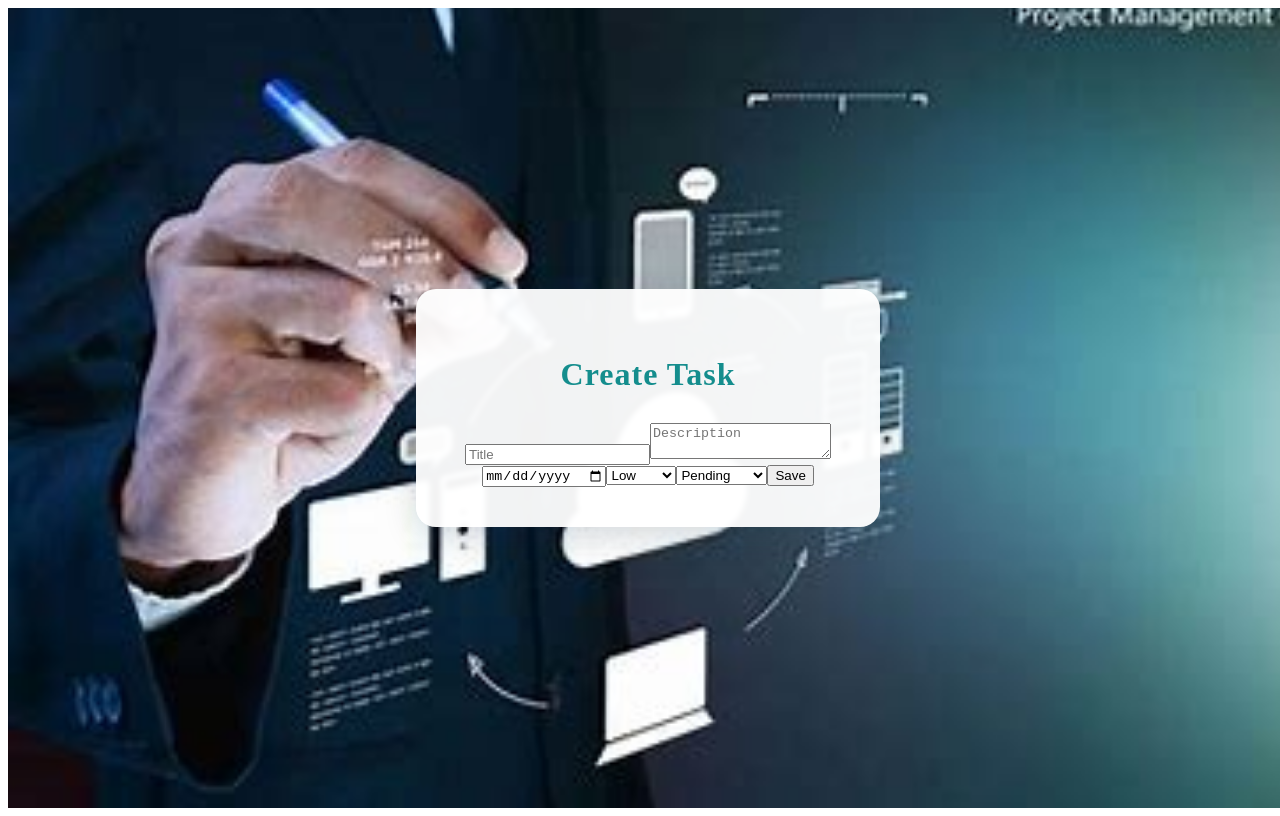
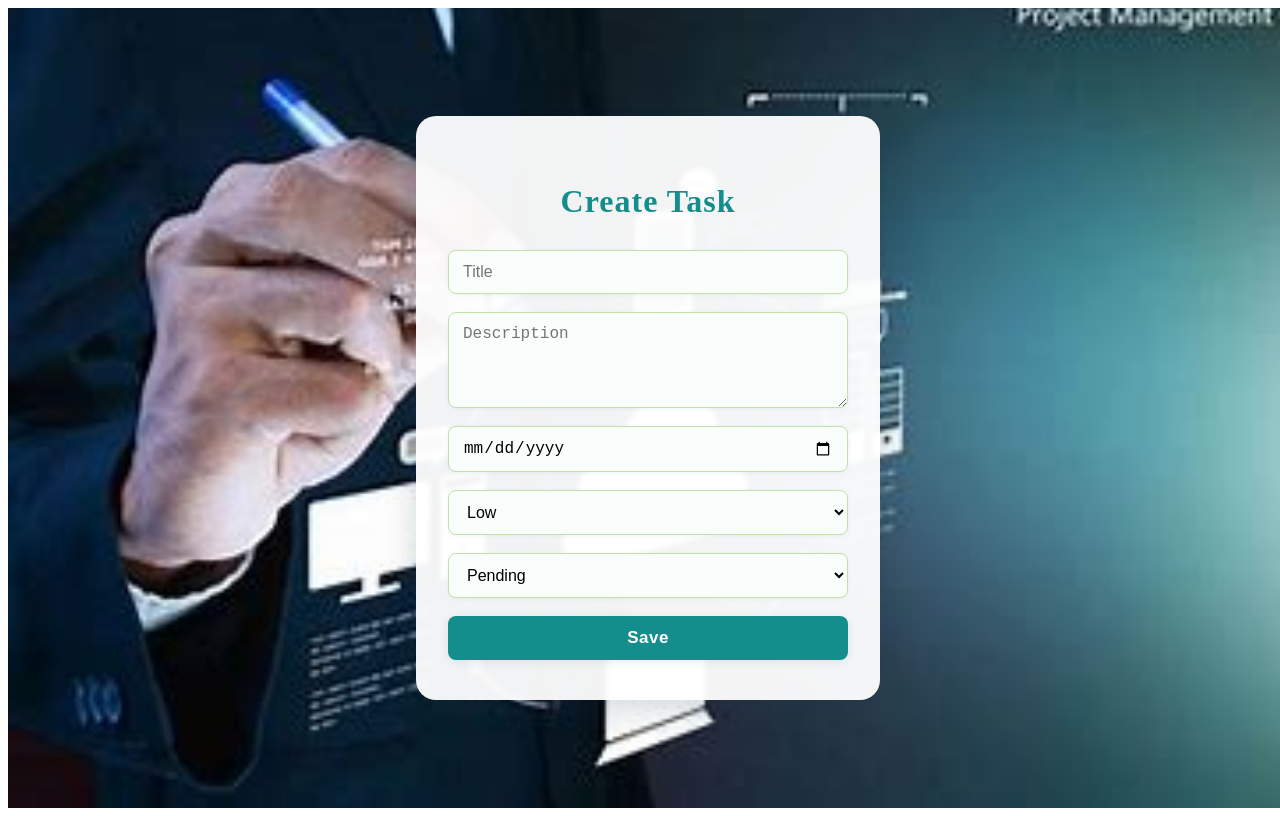
Before and after one commit to sarnithaad/Task-Management-System, a Next.js app in the folder frontend/: page /create-task in a window 1280 px wide. Built offline with nearby package versions, Linux system fonts and the light colour scheme.

Commit message:
Update TaskForm.js

```diff
--- a/frontend/components/TaskForm.js
+++ b/frontend/components/TaskForm.js
@@ -1,6 +1,6 @@
 import { useState } from 'react';
 
-export default function TaskForm({ onSubmit, initial = {} }) {
+export default function TaskForm({ onSubmit, initial = {}, loading = false }) {
   const [form, setForm] = useState({
     title: initial.title || '',
     description: initial.description || '',
@@ -10,22 +10,92 @@ export default function TaskForm({ onSubmit, initial = {} }) {
   });
 
   return (
-    <form onSubmit={e => { e.preventDefault(); onSubmit(form); }}>
-      <input placeholder="Title" required value={form.title}
-        onChange={e => setForm({ ...form, title: e.target.value })} />
-      <textarea placeholder="Description" value={form.description}
-        onChange={e => setForm({ ...form, description: e.target.value })} />
-      <input type="date" value={form.dueDate}
-        onChange={e => setForm({ ...form, dueDate: e.target.value })} />
-      <select value={form.priority}
-        onChange={e => setForm({ ...form, priority: e.target.value })}>
-        <option>Low</option><option>Medium</option><option>High</option>
+    <form
+      onSubmit={e => { e.preventDefault(); onSubmit(form); }}
+      style={{
+        display: 'flex',
+        flexDirection: 'column',
+        gap: 18,
+        alignItems: 'stretch'
+      }}
+      autoComplete="off"
+    >
+      <input
+        placeholder="Title"
+        required
+        value={form.title}
+        onChange={e => setForm({ ...form, title: e.target.value })}
+        style={inputStyle}
+        maxLength={60}
+      />
+
+      <textarea
+        placeholder="Description"
+        value={form.description}
+        onChange={e => setForm({ ...form, description: e.target.value })}
+        style={{ ...inputStyle, minHeight: 70, resize: 'vertical' }}
+        maxLength={300}
+      />
+
+      <input
+        type="date"
+        value={form.dueDate}
+        onChange={e => setForm({ ...form, dueDate: e.target.value })}
+        style={inputStyle}
+      />
+
+      <select
+        value={form.priority}
+        onChange={e => setForm({ ...form, priority: e.target.value })}
+        style={inputStyle}
+      >
+        <option>Low</option>
+        <option>Medium</option>
+        <option>High</option>
       </select>
-      <select value={form.status}
-        onChange={e => setForm({ ...form, status: e.target.value })}>
-        <option>Pending</option><option>In Progress</option><option>Completed</option>
+
+      <select
+        value={form.status}
+        onChange={e => setForm({ ...form, status: e.target.value })}
+        style={inputStyle}
+      >
+        <option>Pending</option>
+        <option>In Progress</option>
+        <option>Completed</option>
       </select>
-      <button type="submit">Save</button>
+
+      <button
+        type="submit"
+        disabled={loading}
+        style={{
+          background: loading ? '#b2dfdb' : '#148D8D',
+          color: '#fff',
+          border: 'none',
+          borderRadius: 8,
+          padding: '12px 0',
+          fontWeight: 700,
+          fontSize: 17,
+          letterSpacing: 0.5,
+          cursor: loading ? 'not-allowed' : 'pointer',
+          boxShadow: '0 2px 8px #148d8d22',
+          transition: 'background 0.15s'
+        }}
+      >
+        {loading ? 'Saving...' : 'Save'}
+      </button>
     </form>
   );
 }
+
+const inputStyle = {
+  padding: '12px 14px',
+  borderRadius: 8,
+  border: '1.5px solid #C1E1A7',
+  fontSize: 16,
+  fontWeight: 500,
+  background: '#f9fdfb',
+  marginBottom: 0,
+  outline: 'none',
+  boxShadow: '0 1px 4px #148d8d11',
+  transition: 'border 0.2s, box-shadow 0.2s',
+};
```
